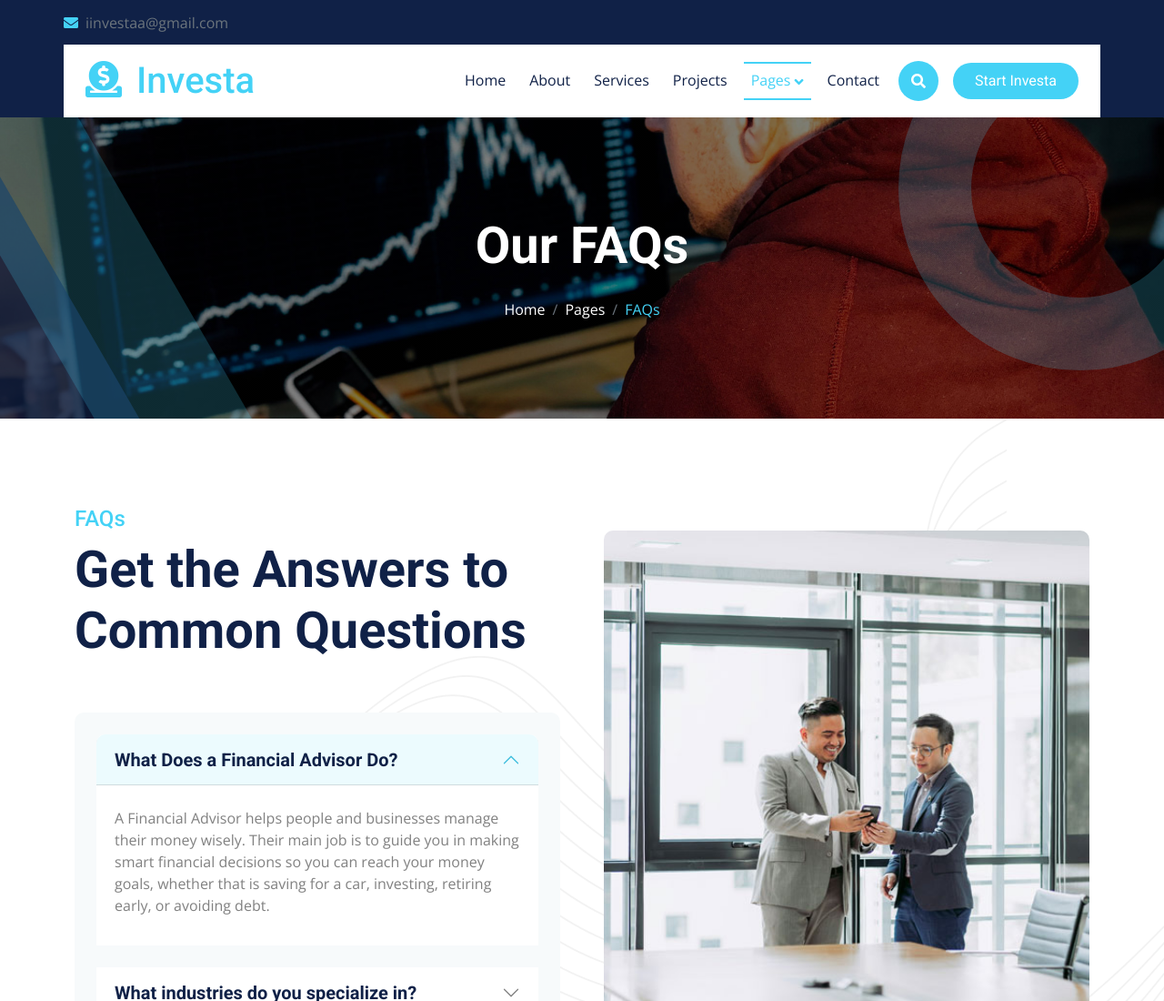
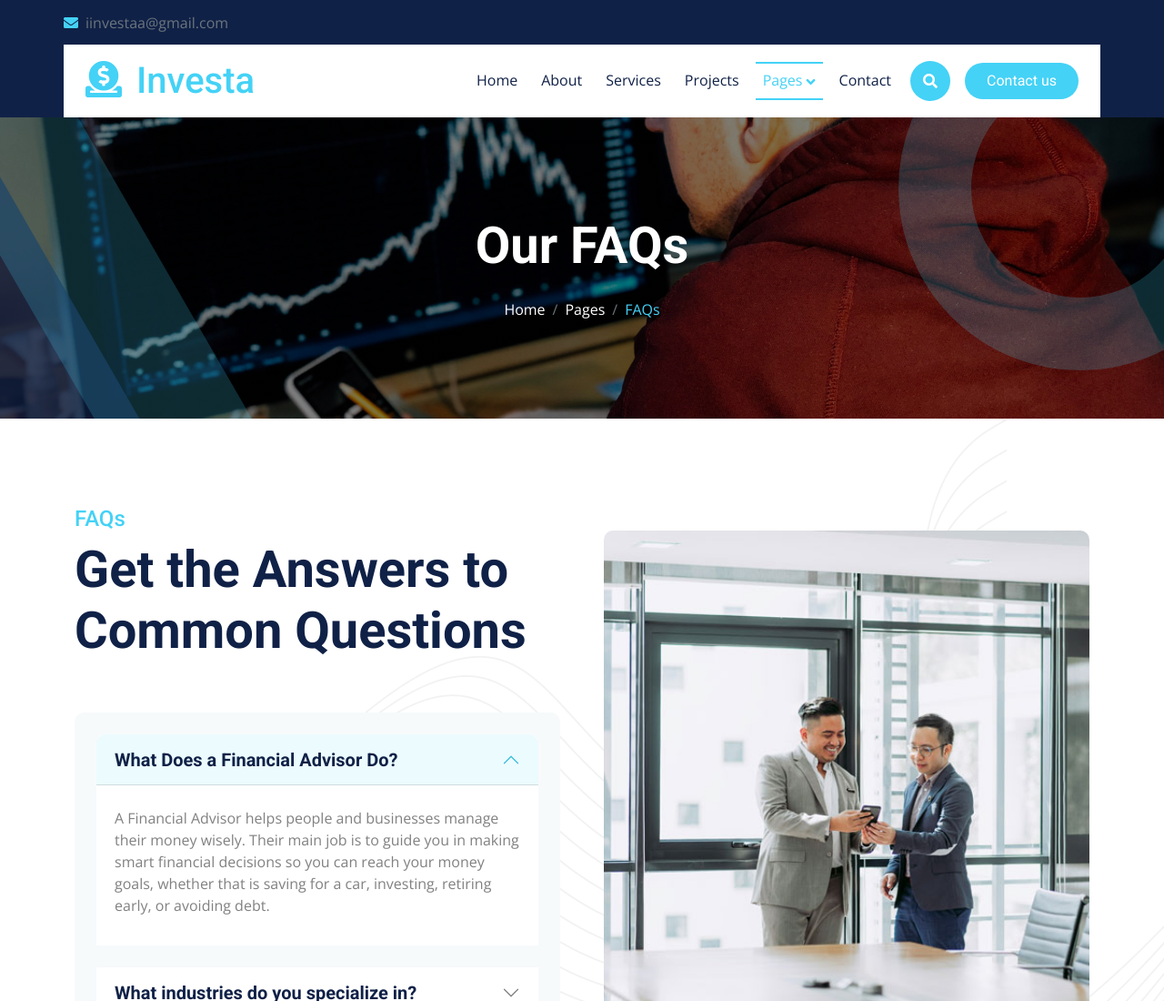
Before and after one commit to Jacksonshub/investment, a plain HTML site: page faqs.html in a window 1280 px wide. Shown: the top 1100 px of the page at 91% size. Drawn offline with nearby package versions, Linux system fonts and the light colour scheme.

Commit message:
Update faqs.html

```diff
--- a/faqs.html
+++ b/faqs.html
@@ -94,7 +94,7 @@
                         </div>
                         <div class="d-flex align-items-center flex-nowrap pt-xl-0">
                             <button class="btn btn-primary btn-md-square mx-2" data-bs-toggle="modal" data-bs-target="#searchModal"><i class="fas fa-search"></i></button>
-                            <a href="#" class="btn btn-primary rounded-pill text-white py-2 px-4 ms-2 flex-wrap flex-sm-shrink-0">Start Investa</a>
+                            <a href="mailto:iinvestaa@gmail.com" class="btn btn-primary rounded-pill text-white py-2 px-4 ms-2 flex-wrap flex-sm-shrink-0">Contact us</a>
                         </div>
                     </div>
                 </nav>
```
